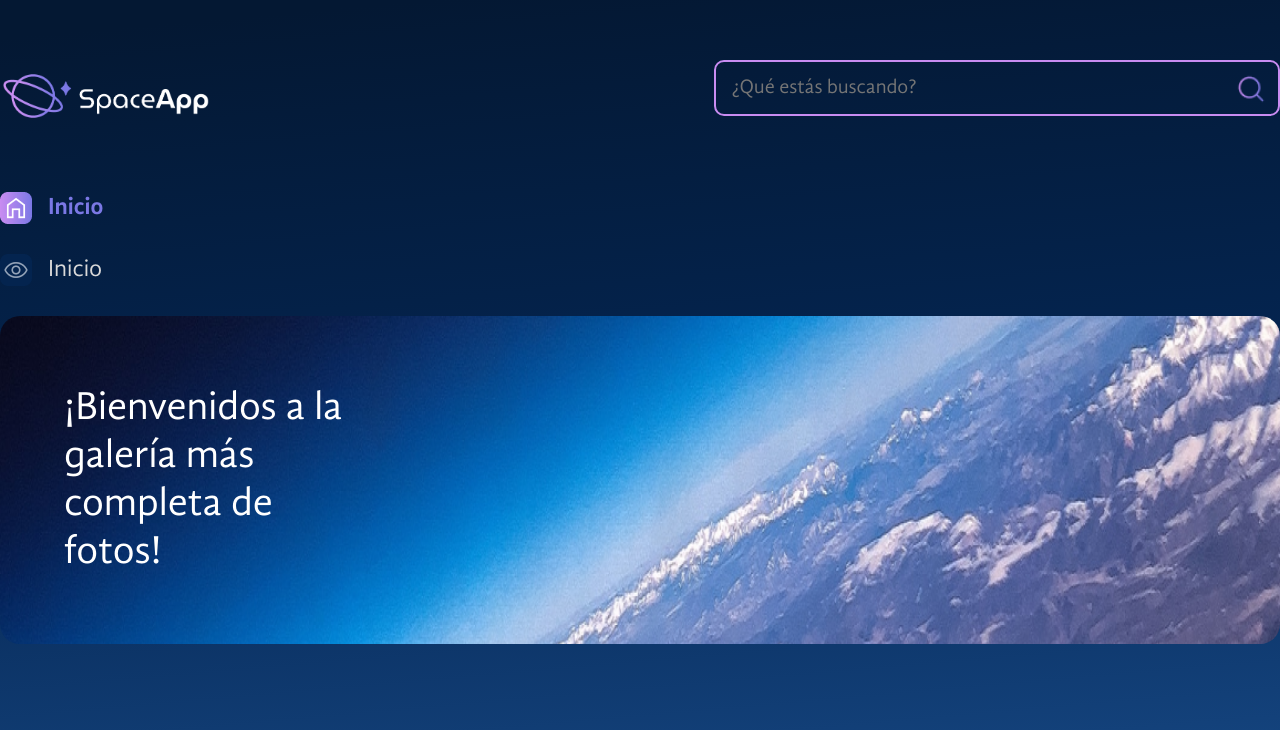
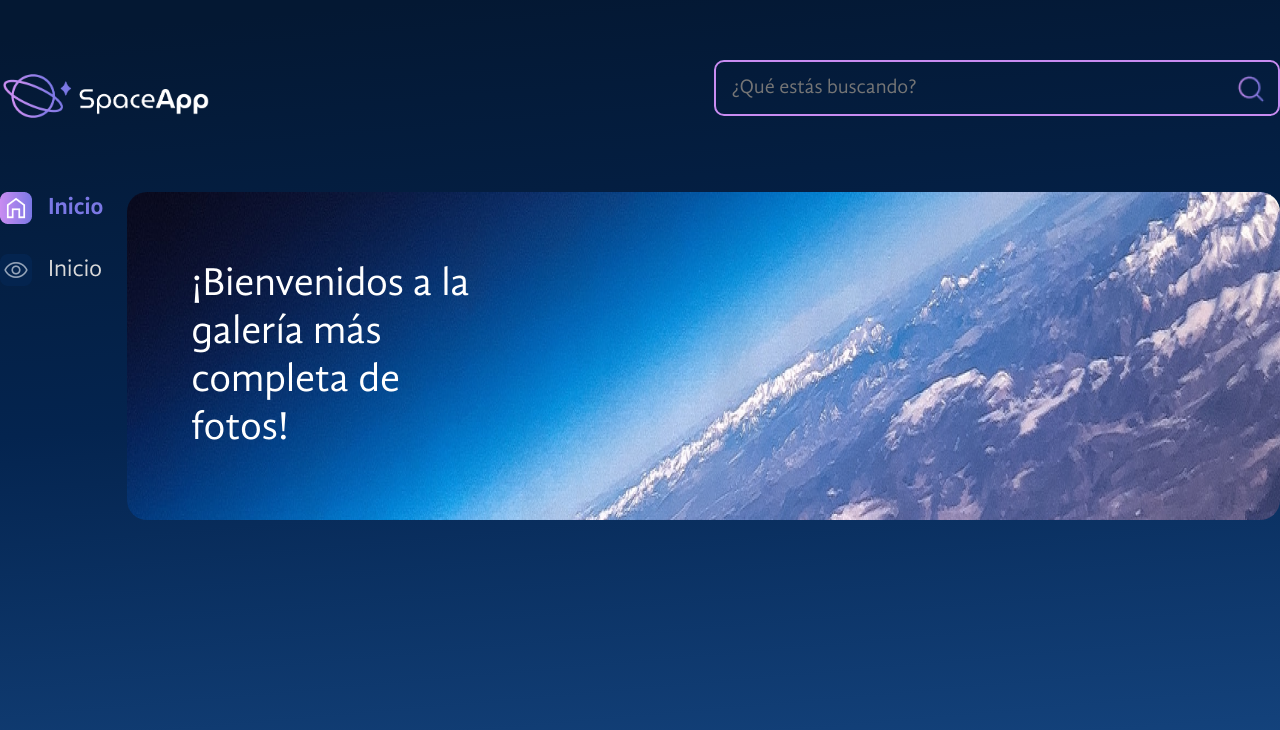
Before and after one commit to Mariq12/space-app-vite, a React (Vite) app: page / in a window 1280 px wide. Shown: the top 730 px of the page. Built offline with nearby package versions, Linux system fonts and the light colour scheme.

Commit message:
Se alineo de acuerdo al diseño

```diff
--- a/src/App.jsx
+++ b/src/App.jsx
@@ -10,16 +10,29 @@ background: linear-gradient(175deg, #041833 4.16%, #04244F 48%, #154580 96.76%);
 width: 100%;
 min-height: 100vh;
 `
-
+const AppContainer = styled.div`
+  width: 1280px;
+  max-width: 100%;
+  margin: 0 auto;
+`
+const MainContainer = styled.div`
+  display: flex;
+  gap: 24px;
+`
 function App() {
 
   return (
     <>
       <FondoGradiente>
         <GlobalStyles />
-        <Headboard />
-        <Sidebar />
-        <Banner texto="¡Bienvenidos a la galería más completa de fotos!" backgroundImage={bannner} />
+
+        <AppContainer>
+          <Headboard />
+          <MainContainer>
+            <Sidebar />
+            <Banner texto="¡Bienvenidos a la galería más completa de fotos!" backgroundImage={bannner} />
+          </MainContainer>
+        </AppContainer>
       </FondoGradiente>
     </>
   )
```
